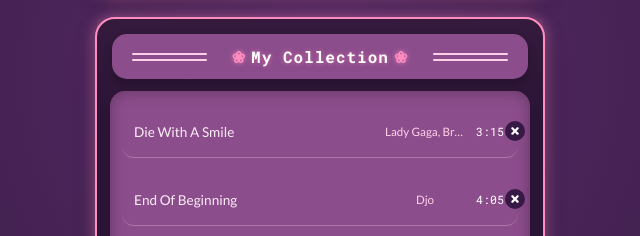
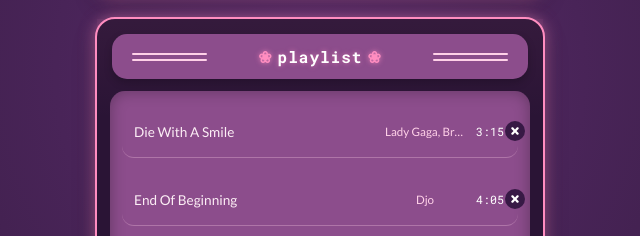
Before and after one commit to Vanayaakira/musics, a plain HTML site: page index.html in a window 1280 px wide. Shown: the part 328-564 px from the top of the page, 320-960 px from the left. Drawn offline with Linux system fonts and the light colour scheme.

Commit message:
index.html

```diff
--- a/index.html
+++ b/index.html
@@ -106,7 +106,7 @@
             <div></div>
             <div></div>
           </div>
-          <h2 class="playlist-title" id="playlist">My Collection</h2>
+          <h2 class="playlist-title" id="playlist">playlist</h2>
           <div class="parallel-lines">
             <div></div>
             <div></div>
```
